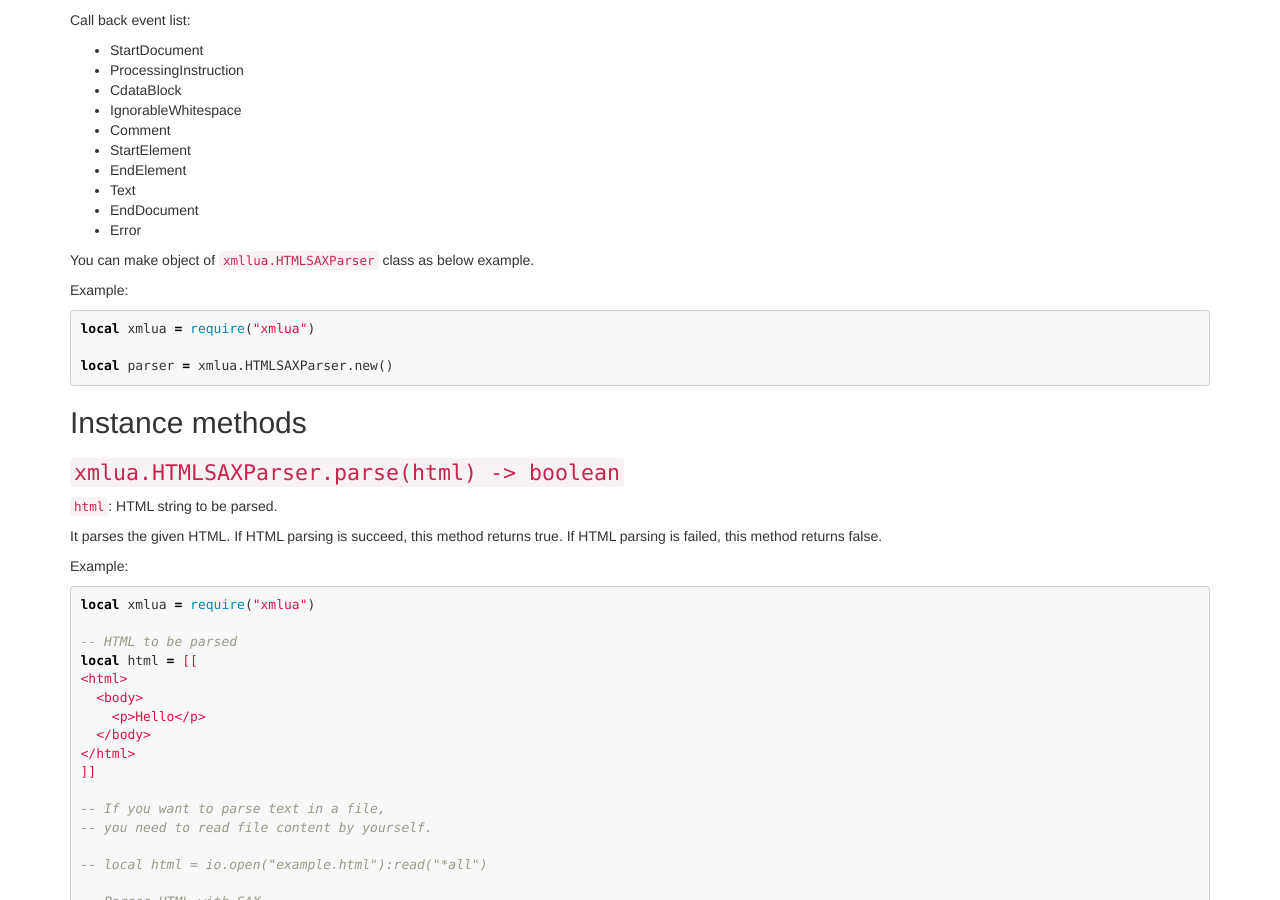
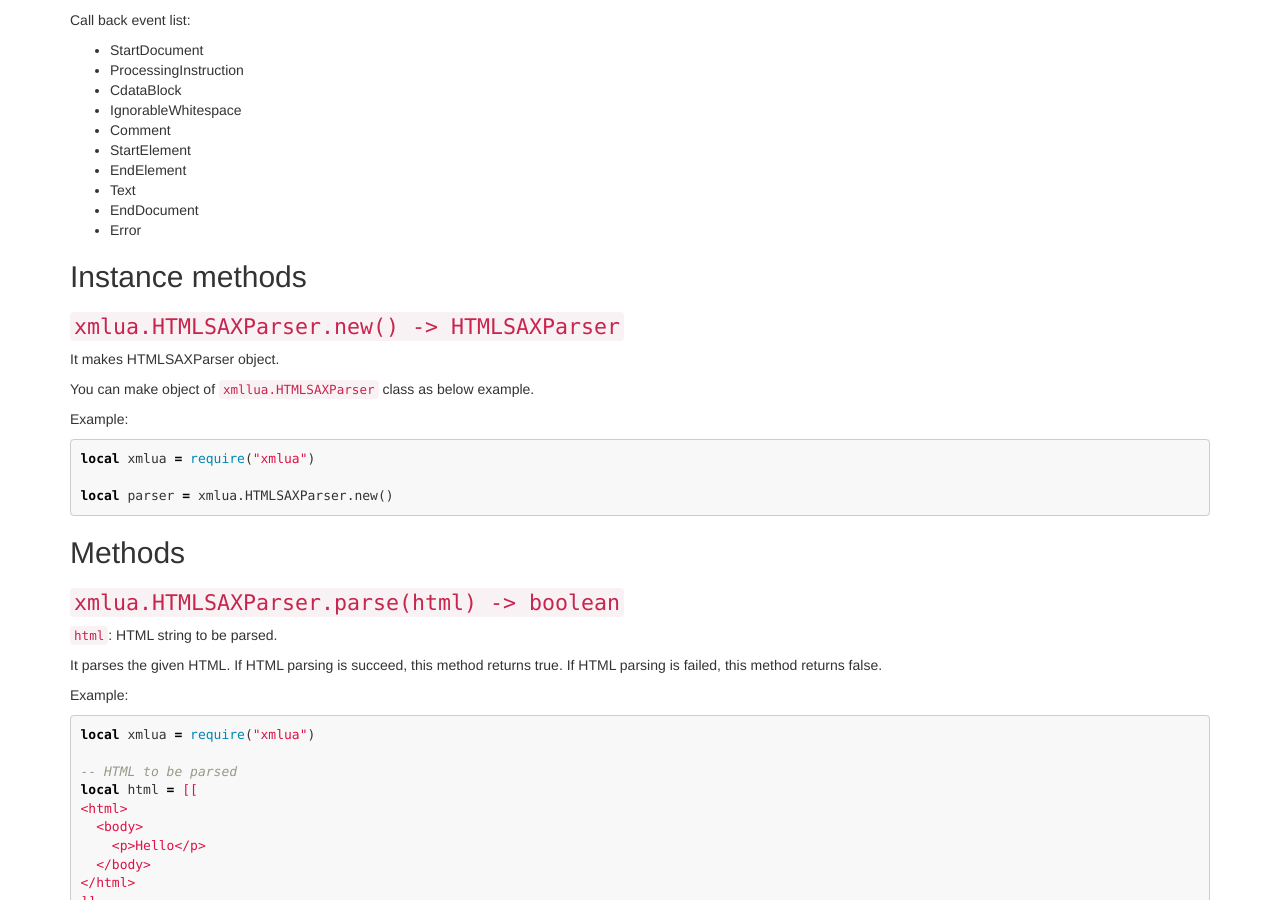
Before and after one commit to clear-code/xmlua, a Jekyll site: the page built from docs/reference/html-sax-parser.md, in a window 1280 px wide and 900 px high, scrolled down 295 px. Built offline with Jekyll 4.4.1, drawn with Linux system fonts in a browser that asks for light colours.

Commit message:
doc reference: add instance method("HTMLParser.new") of HTMLSAXParser class

```diff
--- a/docs/reference/html-sax-parser.md
+++ b/docs/reference/html-sax-parser.md
@@ -26,6 +26,12 @@ Call back event list:
   * EndDocument
   * Error
 
+## Instance methods
+
+### `xmlua.HTMLSAXParser.new() -> HTMLSAXParser` {#new}
+
+It makes HTMLSAXParser object.
+
 You can make object of `xmllua.HTMLSAXParser` class as below example.
 
 Example:
```
Also changed, not shown: other parts of docs/reference/html-sax-parser.md (+2 -1 lines).
